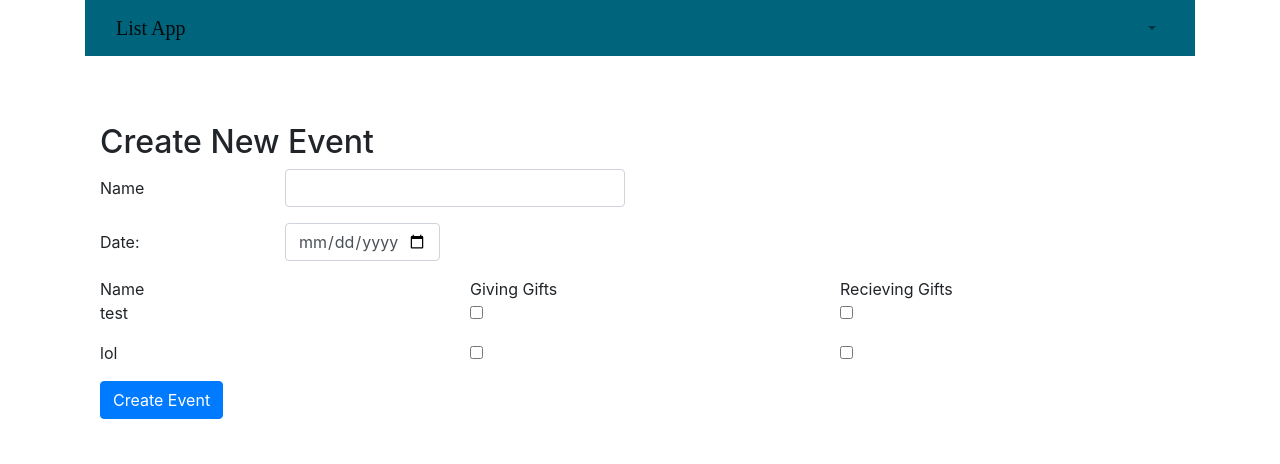
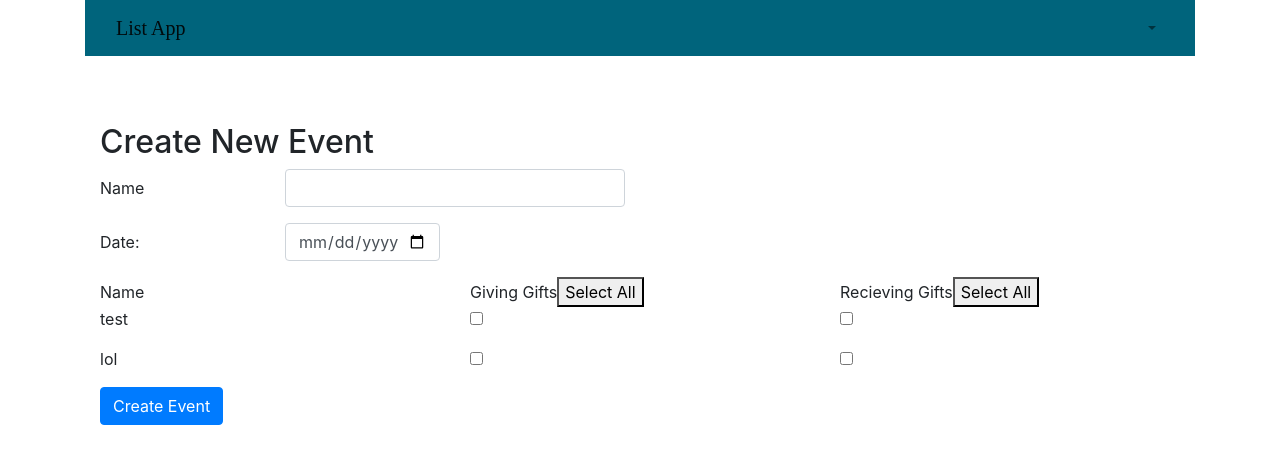
Before and after one commit to alexaverill/FamilyListApp, a Next.js app in the folder familylistapp/: page /event/create in a window 1280 px wide. Shown: the top 464 px of the page. Built offline with nearby package versions, Linux system fonts and the light colour scheme; no server answers.

Commit message:
feat: implementing select all buttons for users in creating events

```diff
--- a/familylistapp/components/CreateEvent.js
+++ b/familylistapp/components/CreateEvent.js
@@ -12,12 +12,23 @@ class CreateEvent extends React.Component {
 
     constructor(props){
         super(props);
-        this.state = {name:'',date:new Date(),comments:'',users:[{id:1,username:"test"},{id:2,username:"lol"}],giving:[],recieving:[]};
+        this.state = {name:'',
+                    date:new Date(),
+                    comments:'',
+                    users:[{id:1,username:"test"},{id:2,username:"lol"}],
+                    giving:[],
+                    recieving:[],
+                    givingStatus:[],
+                    recievingStatus:[]
+                };
         this.handleDateChange = this.handleDateChange.bind(this);
         this.handleNameChange = this.handleNameChange.bind(this);
         this.handleSubmit = this.handleSubmit.bind(this);
         this.handleGiving = this.handleGiving.bind(this);
         this.handleRecieving = this.handleRecieving.bind(this);
+        //this.checkAll = this.checkAll.bind(this);
+        this.checkAllGiving = this.checkAllGiving.bind(this);
+        this.checkAllRecieving = this.checkAllRecieving.bind(this);
     }
     handleNameChange(event){
         const _name = event.target.value;
@@ -52,34 +63,39 @@ class CreateEvent extends React.Component {
         // });
 
     }
-    handleGiving(event){
+    handleGiving(event,pos){
+        console.log("Giving Changed "+pos);
+        let giveArr = this.state.givingStatus;
+        giveArr[pos] = !giveArr[pos];
         let value = event.target.name;
         let givingArr = this.state.giving;
         if(event.target.checked){
             if(givingArr.indexOf(value)<0){
                 givingArr.push(value);
-                this.setState({giving:givingArr});
+                this.setState({giving:givingArr,givingStatus:giveArr});
             }
         }else{
 
             let pos = givingArr.indexOf(value);
             givingArr.splice(pos,1);
-            this.setState({giving:givingArr});
+            this.setState({giving:givingArr,givingStatus:giveArr});
         }
     }
-    handleRecieving(event){
+    handleRecieving(event,pos){
         let value = event.target.name;
+        let recieveArr = this.state.recievingStatus;
+        recieveArr[pos] = !giveArr[pos];
         let recievingArr = this.state.recieving;
         if(event.target.checked){
             if(recievingArr.indexOf(value)<0){
                 recievingArr.push(value);
-                this.setState({recieving:recievingArr});
+                this.setState({recieving:recievingArr,recievingStatus:recieveArr});
             }
         }else{
 
             let pos = recievingArr.indexOf(value);
             recievingArr.splice(pos,1);
-            this.setState({recieving:recievingArr});
+            this.setState({recieving:recievingArr,recievingStatus:recieveArr});
         }
     }
     async queryUsers(){
@@ -93,16 +109,60 @@ class CreateEvent extends React.Component {
          console.log(user);
          if(user.status === false) {return;}
           this.setState({users:user});
+          this.state.users.map((u)=> {
+            this.setState((state, props) => ({
+                    givingStatus:  [...state.givingStatus,false],
+                    recievingStatus: [...state.givingStatus,false]
+                  }));
+
         });
 
         //this.setState({users:userList});
+    });
+    }
+    // checkAll(name){
+    //     let checks = document.getElementsByClassName(name+"Check");
+    //     checks.forEach(item=>{
+    //         console.log(item);
+    //     });
+    // }
+    check(){
+        console.log("Test");
+    }
+    checkAllGiving(){
+        // let allGiving = this.state.AllGivingChecked;
+        this.setState((state, props) => ({
+            givingStatus: state.givingStatus.map((val)=>{
+                return !val;
+            }),
+            giving:state.users.map((usr)=>{
+                return usr.id;
+            })
+          }));
+
+    }
+    checkAllRecieving(){
+        this.setState((state, props) => ({
+            recievingStatus: state.recievingStatus.map((val)=>{
+                return !val;
+            }),
+            giving:state.users.map((usr)=>{
+                return usr.id;
+            })
+          }));
     }
     render() {
-        const items = this.state.users.map((u)=> <Form.Group controlId="formBasicCheckbox" as={Row}>
-            <Col>{u.username}</Col>
-            <Col><Form.Check inline type="checkbox" name={u.id} onChange={this.handleGiving} label="" /></Col>
-            <Col><Form.Check inline type="checkbox" name={u.id} onChange={this.handleRecieving} label="" /></Col>
-            </Form.Group>);
+
+        const items = this.state.users.map((u,index)=> {
+
+        let result = <Form.Group controlId="formBasicCheckbox" as={Row}>
+                            <Col>{u.username}</Col>
+                            <Col><Form.Check inline type="checkbox" name={u.id} onChange={(evt) => this.handleGiving(evt,index)} label="" checked={this.state.givingStatus[index] || false}/></Col>
+                            <Col><Form.Check inline type="checkbox" name={u.id} onChange={(evt) => this.handleRecieving(evt,index)} label="" checked={this.state.recievingStatus[index] || false}/></Col>
+                    </Form.Group>;
+
+        return result;
+     });
         return (
             <Container className="innerContent">
                 <h2>Create New Event</h2>
@@ -120,7 +180,7 @@ class CreateEvent extends React.Component {
                         <Form.Control name="date" type="date" onChange={this.handleDateChange} />
                         </Col>
                     </Form.Group>
-                    <Row><Col>Name</Col><Col>Giving Gifts</Col><Col>Recieving Gifts</Col></Row>
+                    <Row><Col>Name</Col><Col>Giving Gifts <button onClick={this.checkAllGiving}>Select All</button></Col><Col>Recieving Gifts <button onClick={this.checkAllRecieving}>Select All</button></Col></Row>
                     {items}
                     <Button variant="primary" type="submit">
                         Create Event
--- a/familylistapp/pages/api/event/index.js
+++ b/familylistapp/pages/api/event/index.js
@@ -23,7 +23,7 @@ export default async function (req, res) {
         {
             attributes: ['id', 'eventName', 'eventDate','image'],
 
-            include:['Givers']
+            include:["Givers","Recievers"]
         }
 
     );
```
